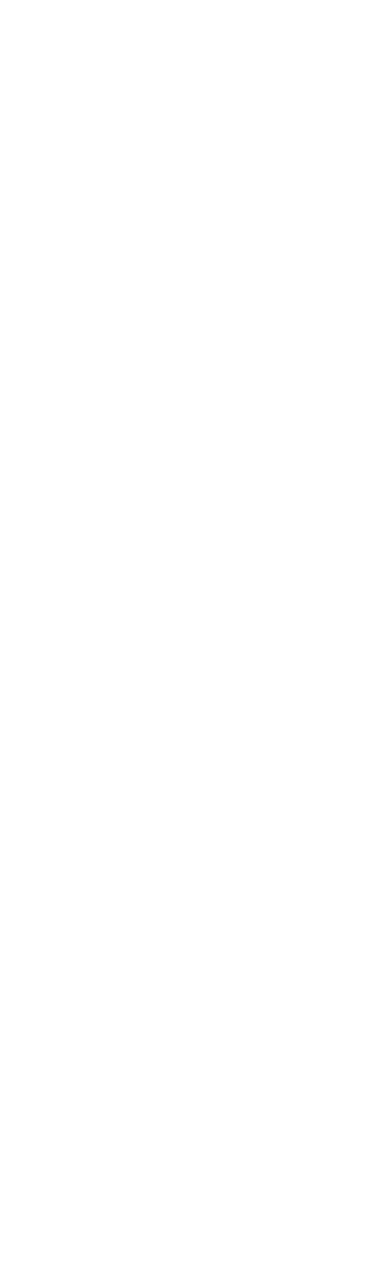
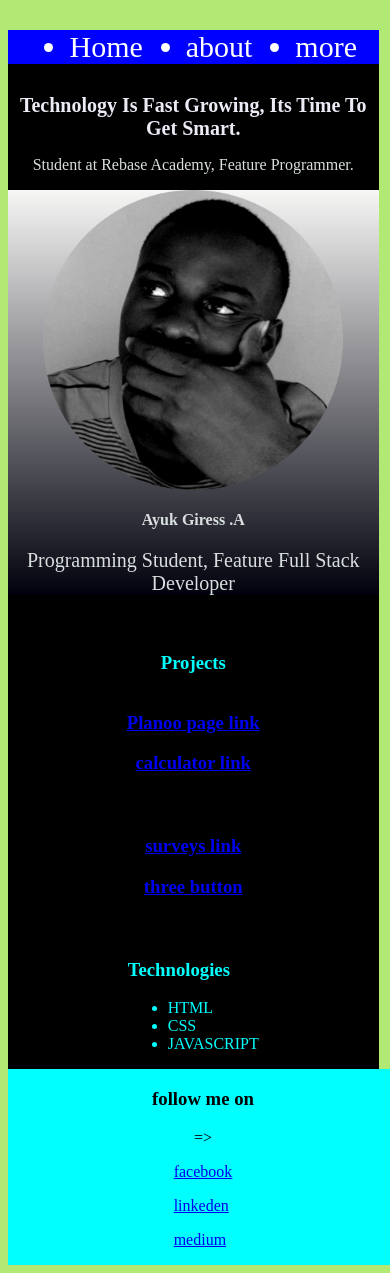
Before and after one commit to Ayukgiress/portfolio, a plain HTML site: page index.html in a window 390 px wide. Before the commit the page ends 844 px from the top, so only its background shows below. Drawn offline with Linux system fonts and the light colour scheme.

Commit message:
my main project

```diff
--- a/asset/styles/index.js
+++ b/asset/styles/index.js
@@ -0,0 +1,27 @@
+setInterval(function () {
+    let randomColor = Math.floor(Math.random() * 16777215).toString(16);
+    document.body.style.backgroundColor = "#" + randomColor;
+}, 1000);
+
+const element = document.getElementsByClassName("bar");
+for (let i = 0; i < element.length; i++) {
+    element[i].style.backgroundColor = "blue"
+    element[i].style.fontSize = "30px"
+    element[i].style.color = "white"
+}
+
+const collection = document.getElementsByClassName("container");
+for (let i = 0; i < element.length; i++) {
+    collection[i].style.backgroundColor = "black"
+}
+
+const farm = document.getElementsByClassName("img-container")
+for (let i = 0; i < element.length; i++) {
+    farm[i].style.color = "black"
+    farm[i].style.fontSize = "20px"
+}
+
+const words = document.getElementsByClassName("achievement")
+for (let i = 0; i < element.length; i++) {
+    words[i].style.color = "aqua"
+}
--- a/asset/styles/styles.css
+++ b/asset/styles/styles.css
@@ -0,0 +1,133 @@
+body {
+  width: 100%;
+  height: 100%;
+}
+
+.container {
+  align-items: center;
+  justify-content: center;
+}
+.bar ul {
+  display: flex;
+  align-items: center;
+  justify-content: space-around;
+}
+
+.desciption {
+  text-align: center;
+  justify-content: center;
+}
+
+.img-container {
+  text-align: center;
+  justify-content: center;
+  font-size: 10px;
+  background: linear-gradient(#f6f6f5, #01010d);
+}
+
+.img-container h3,
+p {
+  color: rgb(216, 223, 223);
+}
+
+.achievement {
+  display: flex;
+  align-items: center;
+  justify-content: space-around;
+}
+
+.desciption {
+  color: rgb(235, 235, 246);
+}
+
+.p-archieved {
+  align-items: center;
+  justify-content: space-around;
+  padding: 5%;
+}
+
+#all {
+  display: flex;
+  align-items: center;
+  justify-content: space-between;
+}
+
+.blank {
+  padding: 15px;
+}
+
+#pt-bio {
+  align-items: end;
+  justify-content: left;
+}
+
+.foot {
+  display: flex;
+  align-items: center;
+  justify-content: center;
+}
+
+footer {
+  background-color: aqua;
+}
+
+.foot {
+  display: flex;
+  align-items: center;
+  justify-content: space-around;
+}
+
+#more {
+  justify-content: space-between;
+}
+
+@media screen and (max-width: 600px) {
+  .container {
+    width: 95%;
+  }
+
+  .desciption h1 {
+    font-size: 20px;
+  }
+
+  .img-container h3 {
+    font-size: 16px;
+  }
+
+  .achievement {
+    flex-direction: column;
+    align-items: center;
+    justify-content: center;
+  }
+
+  .p-archieved {
+    width: 100%;
+  }
+
+  .p-archieved {
+    text-align: center;
+    justify-content: center;
+  }
+
+  #all {
+    flex-direction: column;
+    align-items: center;
+    justify-content: center;
+  }
+
+  .blank {
+    padding: 5px;
+  }
+
+  #pt-bio ul {
+    flex-direction: column;
+    align-items: center;
+    justify-content: center;
+  }
+
+  .foot {
+    flex-direction: column;
+    align-items: center;
+    justify-content: center;
+  }
+}
--- a/index.html
+++ b/index.html
@@ -1,11 +1,109 @@
 <!DOCTYPE html>
 <html lang="en">
-<head>
-    <meta charset="UTF-8">
-    <meta name="viewport" content="width=device-width, initial-scale=1.0">
-    <title>Document</title>
-</head>
-<body>
+  <head>
+    <meta charset="UTF-8" />
+    <meta name="viewport" content="width=device-width, initial-scale=1.0" />
+    <title>portfolio</title>
+    <link rel="stylesheet" href="asset/styles/styles.css" />
+  </head>
+  <body>
+    <div class="container">
+      <div class="bar">
+        <nav>
+          <ul>
+            <li>Home</li>
+            <li>about</li>
+            <li>more</li>
+          </ul>
+        </nav>
+      </div>
+      <div class="desciption">
+        <h1>Technology Is Fast Growing, Its Time To Get Smart.</h1>
+        <p>Student at Rebase Academy, Feature Programmer.</p>
+      </div>
+      <div class="img-container">
+        <img
+          src="image/pg-modified.png"
+          alt="my photo"
+          width="300"
+          height="300"
+        />
+        <h3>Ayuk Giress .A</h3>
+        <p>Programming Student, Feature Full Stack Developer</p>
+      </div>
 
-</body>
+      <div class="achievement">
+        <div class="p-archieved">
+          <h3>Projects</h3>
+          <div id="all">
+            <div class="mp">
+              <div id="lank-1">
+                <h3>
+                  <a href="https://github.com/Ayukgiress/landing-page-planoo"
+                    >Planoo page link</a
+                  >
+                </h3>
+              </div>
+              <div id="lank-2">
+                <h3>
+                  <a href="htpps://github.com/Ayukgiress/calculator"
+                    >calculator link</a
+                  >
+                </h3>
+                <br />
+              </div>
+            </div>
+            <div class="blank">
+              <div id="lank-3">
+                <h3>
+                  <a href="https://github.com/Ayukgiress/survey-form"
+                    >surveys link</a
+                  >
+                </h3>
+              </div>
+              <div id="lank-4">
+                <h3>
+                  <a href="https://github.com/Ayukgiress/three-button-project"
+                    >three button</a
+                  >
+                </h3>
+              </div>
+            </div>
+          </div>
+        </div>
+        <div #="pt-bio">
+          <h3>Technologies</h3>
+          <ul>
+            <li>HTML</li>
+            <li>CSS</li>
+            <li>JAVASCRIPT</li>
+          </ul>
+        </div>
+      </div>
+    </div>
+    <script src="asset/styles/index.js"></script>
+  </body>
+  <footer>
+    <div class="foot">
+      <h3>follow me on</h3>
+      =>
+      <div id="more">
+        <p>
+          <a href="https://www.facebook.com/james.vicky.5015983/">facebook</a>
+        </p>
+        <p>
+          <a
+            href="https://www.linkedin.com/in/giress-undefined-077734294/?lipi=urn%3Ali%3Apage%3Ad_flagship3_feed%3BicRzCVZATxOyMUIhJ1Gtyg%3D%3D"
+            >linkeden</a
+          >
+        </p>
+        <p>
+          <a
+            href="https://medium.com/@giress865?source=user_profile-------------------------------------"
+            >medium</a
+          >
+        </p>
+      </div>
+    </div>
+  </footer>
 </html>
--- /dev/null
+++ b/lint-template-main/index.js
@@ -0,0 +1 @@
+console.log("Let it be")
--- /dev/null
+++ b/lint-template-main/styles.css
@@ -0,0 +1,184 @@
+@import "https://fonts.googleapis.com/css2?family=Sriracha&display=swap";
+
+body {
+  margin: 0;
+  box-sizing: border-box;
+}
+
+/* CSS for header */
+.header {
+  display: flex;
+  justify-content: space-between;
+  align-items: center;
+  background-color: #f5f5f5;
+}
+
+.header .logo {
+  font-size: 25px;
+  font-family: Sriracha, cursive;
+  color: #000;
+  text-decoration: none;
+  margin-left: 30px;
+}
+
+.nav-items {
+  display: flex;
+  justify-content: space-around;
+  align-items: center;
+  background-color: #f5f5f5;
+  margin-right: 20px;
+}
+
+.nav-items a {
+  text-decoration: none;
+  color: #000;
+  padding: 35px 20px;
+}
+
+/* CSS for main section */
+.intro {
+  display: flex;
+  flex-direction: column;
+  justify-content: center;
+  align-items: center;
+  width: 100%;
+  height: 520px;
+  background: linear-gradient(to bottom, rgba(0, 0, 0, 50%) 0%, rgba(0, 0, 0, 50%) 100%), url("https://images.unsplash.com/photo-1587620962725-abab7fe55159?ixlib=rb-1.2.1&ixid=MnwxMjA3fDB8MHxwaG90by1wYWdlfHx8fGVufDB8fHx8&auto=format&fit=crop&w=1031&q=80");
+  background-size: cover;
+  background-position: center;
+  background-repeat: no-repeat;
+}
+
+.intro h1 {
+  font-family: sans-serif;
+  font-size: 60px;
+  color: #fff;
+  font-weight: bold;
+  text-transform: uppercase;
+  margin: 0;
+}
+
+.intro p {
+  font-size: 20px;
+  color: #d1d1d1;
+  text-transform: uppercase;
+  margin: 20px 0;
+}
+
+.intro button {
+  background-color: #5edaf0;
+  color: #000;
+  padding: 10px 25px;
+  border: none;
+  border-radius: 5px;
+  font-size: 20px;
+  font-weight: bold;
+  cursor: pointer;
+  box-shadow: 0 0 20px rgba(255 255 255 / 40%)
+}
+
+.achievements {
+  display: flex;
+  justify-content: space-around;
+  align-items: center;
+  padding: 40px 80px;
+}
+
+.achievements .work {
+  display: flex;
+  flex-direction: column;
+  justify-content: center;
+  align-items: center;
+  padding: 0 40px;
+}
+
+.achievements .work i {
+  width: fit-content;
+  font-size: 50px;
+  color: #333;
+  border-radius: 50%;
+  border: 2px solid #333;
+  padding: 12px;
+}
+
+.achievements .work .work-heading {
+  font-size: 20px;
+  color: #333;
+  text-transform: uppercase;
+  margin: 10px 0;
+}
+
+.achievements .work .work-text {
+  font-size: 15px;
+  color: #585858;
+  margin: 10px 0;
+}
+
+.about-me {
+  display: flex;
+  justify-content: center;
+  align-items: center;
+  padding: 40px 80px;
+  border-top: 2px solid #eee;
+}
+
+.about-me img {
+  width: 500px;
+  max-width: 100%;
+  height: auto;
+  border-radius: 10px;
+}
+
+.about-me-text h2 {
+  font-size: 30px;
+  color: #333;
+  text-transform: uppercase;
+  margin: 0;
+}
+
+.about-me-text p {
+  font-size: 15px;
+  color: #585858;
+  margin: 10px 0;
+}
+
+/* CSS for footer */
+.footer {
+  display: flex;
+  justify-content: space-between;
+  align-items: center;
+  background-color: #302f49;
+  padding: 40px 80px;
+}
+
+.footer .copy {
+  color: #fff;
+}
+
+.bottom-links {
+  display: flex;
+  justify-content: space-around;
+  align-items: center;
+  padding: 40px 0;
+}
+
+.bottom-links .links {
+  display: flex;
+  flex-direction: column;
+  justify-content: center;
+  align-items: center;
+  padding: 0 40px;
+}
+
+.bottom-links .links span {
+  font-size: 20px;
+  color: #fff;
+  text-transform: uppercase;
+  margin: 10px 0;
+}
+
+.bottom-links .links a {
+  text-decoration: none;
+  color: #a1a1a1;
+  padding: 10px 20px;
+}
```
Also changed, not shown: lint-template-main/index.html (added, +68 -0 lines), image/download.webp (added), image/pg-modified.png (added), 2 other files.
